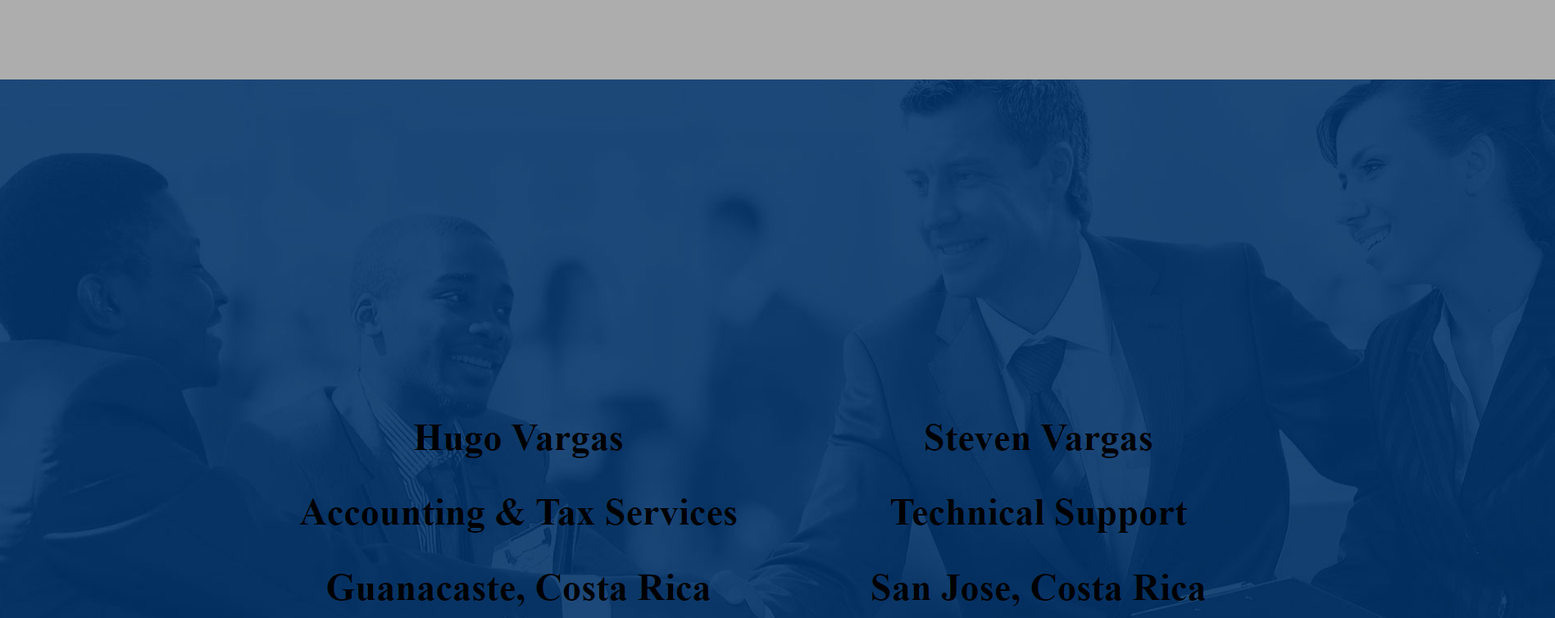
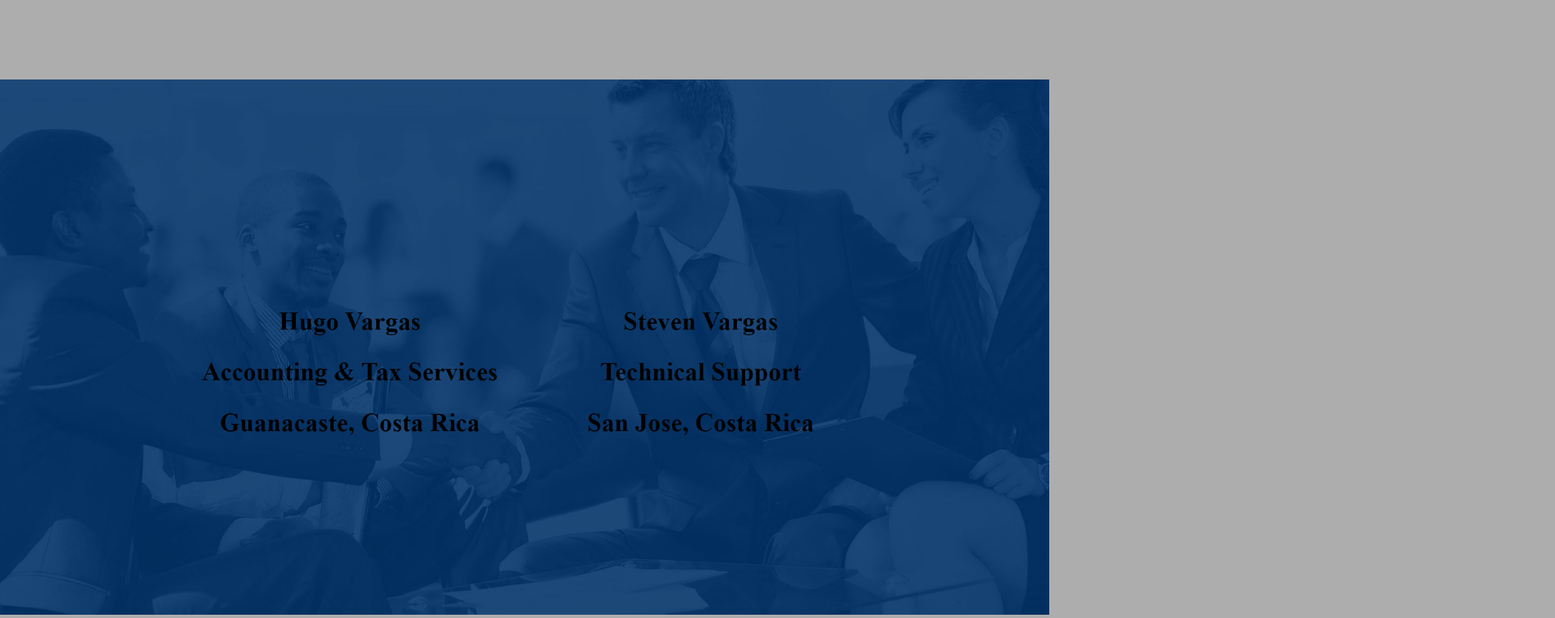
Before and after one commit to HVSconsulting/Co, a plain HTML site: page index.html in a window 1280 px wide. Shown: the part 1148-1902 px from the top of the page at 82% size, 1897 px wide, since content can reach past the window. Drawn offline with Linux system fonts and the light colour scheme; files whose address does not match are found by name.

Commit message:
Update Styles.css

```diff
--- a/Styles.css
+++ b/Styles.css
@@ -167,6 +167,16 @@ table {
     padding: 0%;
 }
 
+.img4 {
+    background-image: url("C:\Users\Daves\Documents\HVS_Consulting\Untitled.png");
+    background-position: center;
+    background-repeat: no-repeat;
+    background-size: cover;
+    position: relative;
+    width: 100%;
+    padding: 0%;
+}
+
 .navbar {
     overflow: hidden;
     position: static;
```
